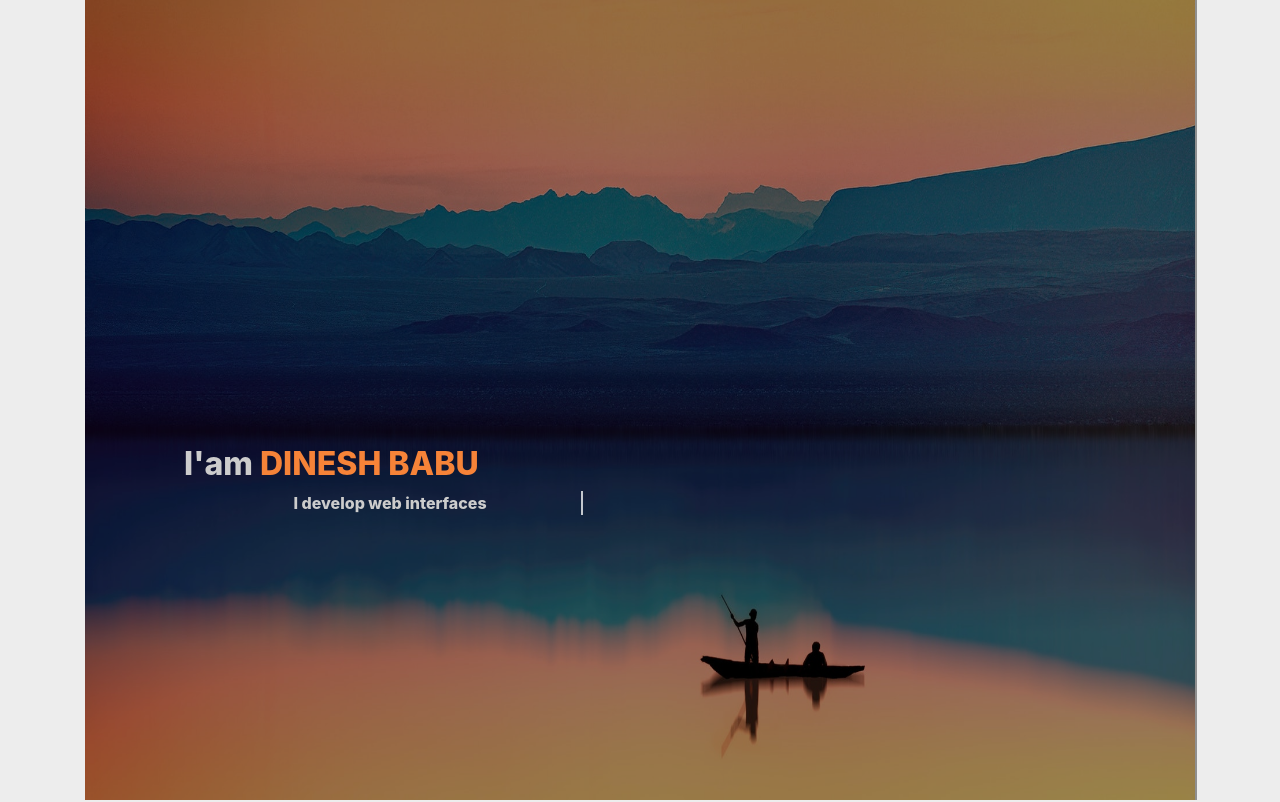
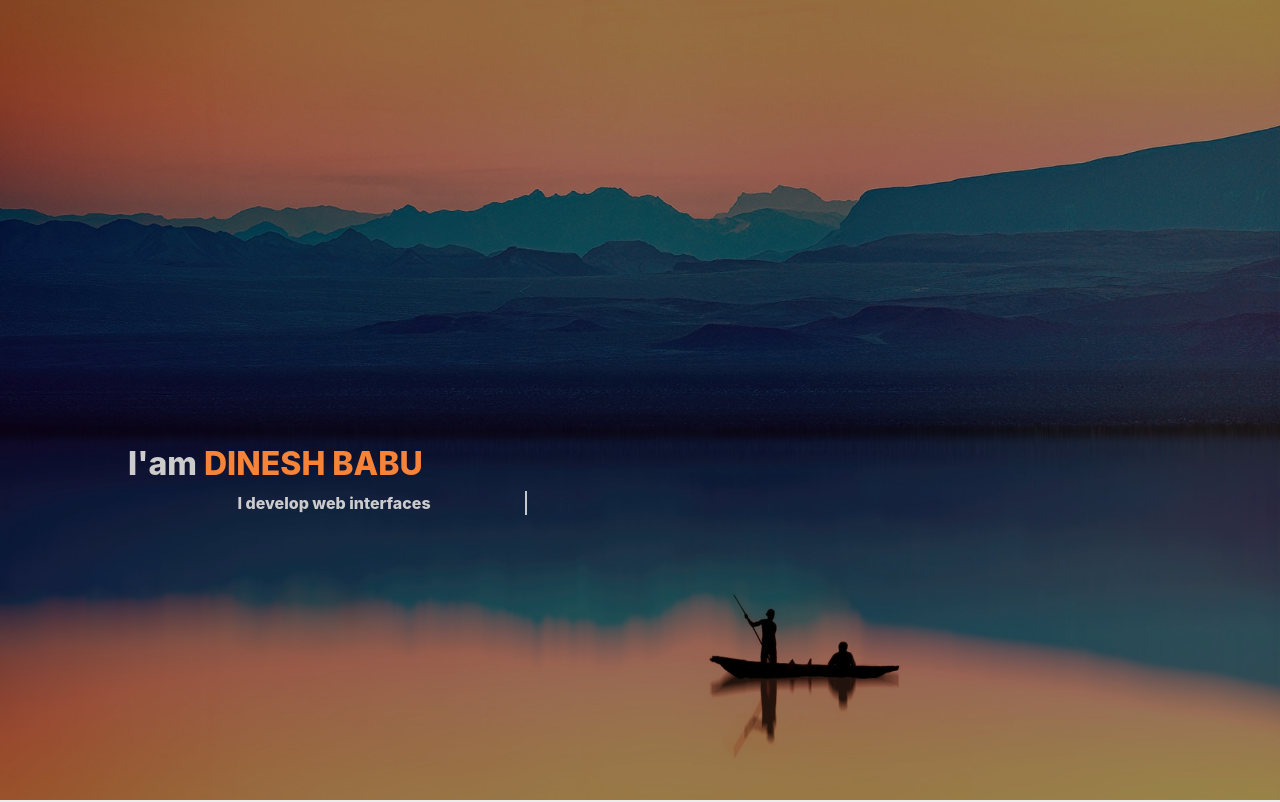
Before and after one commit to dineshbabu3395/portfolio, an Angular app: page /projects in a window 1280 px wide. Shown: the top 802 px of the page. Built offline with nearby package versions, Linux system fonts and the light colour scheme.

Commit message:
increased image width to fit viewport

```diff
--- a/src/app/home/home.component.html
+++ b/src/app/home/home.component.html
@@ -1,6 +1,3 @@
-<div class="container">
-    <div class="row">
-        <div class="col-md-12">
 <div class="landing-home">
     <img src="assets/images/landscape.jpg" alt="" class="img-fluid">
 </div>
@@ -8,8 +5,7 @@
     I'am <span style="color: #f68338;">DINESH BABU</span>
     <p class="line-1 anim-typewriter">I develop web interfaces</p>
 </div>
-        </div>
-    </div>
+<div class="container">
     <section class="about marg-bot marg-top">
         <div class="row">
             <div class="col-md-5">
@@ -119,6 +115,7 @@
     <section class="appreciation marg-bot marg-top">
         <app-cards></app-cards>
     </section>
+</div>
 <footer>
     <div class="contact-container">
         <div class="linkdin">
@@ -136,4 +133,3 @@
         </div>
     </div>
  </footer>
-</div>
--- a/src/app/home/home.component.scss
+++ b/src/app/home/home.component.scss
@@ -1,7 +1,6 @@
 .landing-home {
     overflow: hidden;
 }
-
 img{
     height: 100vh;
     width: 100vw;
@@ -9,9 +8,9 @@ img{
 .landing-home::after{
     content: "";
     position: absolute;
-    left: 15px;
+    left: 0;
     top: 0;
-    width: 97.5%;
+    width: 100%;
     height: 100%;
     background-color: rgba(0, 0, 0, 0.4);
 }
```
Lines whose indentation alone changed are shown as unchanged.
